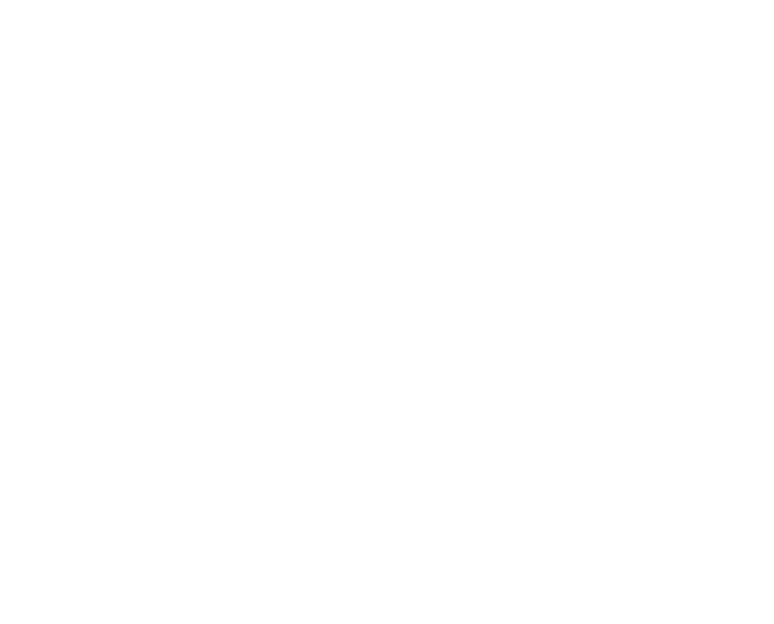
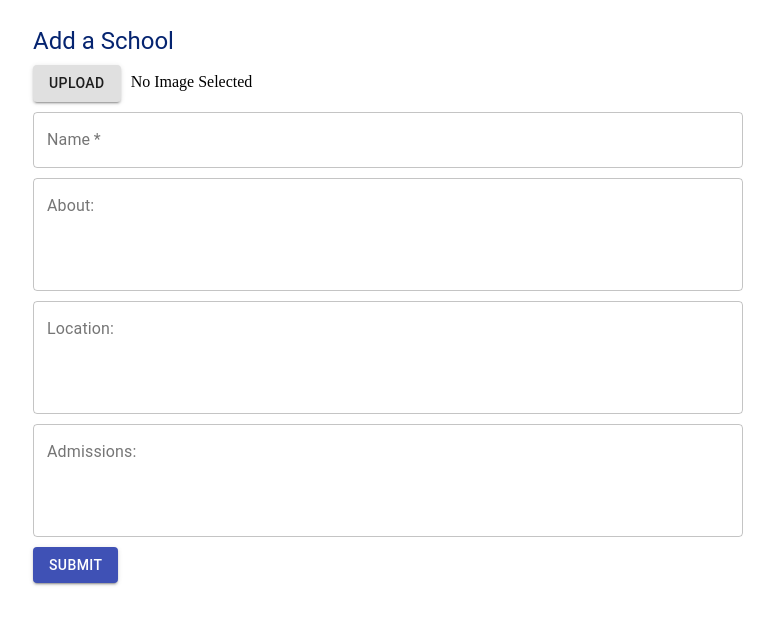
Before and after one commit to McHippy3/project-pokdo, a React (Create React App) app in the folder project-pokdo-frontend/: page /create in a window 1280 px wide. Shown: the top 624 px of the page, without its empty margins (252-1026 px from the left). Built offline with nearby package versions, Linux system fonts and the light colour scheme.

Commit message:
completed create page

```diff
--- a/project-pokdo-frontend/package.json
+++ b/project-pokdo-frontend/package.json
@@ -4,6 +4,7 @@
   "private": true,
   "dependencies": {
     "@material-ui/core": "^4.11.4",
+    "@material-ui/icons": "^4.11.2",
     "@testing-library/jest-dom": "^5.12.0",
     "@testing-library/react": "^11.2.7",
     "@testing-library/user-event": "^12.8.3",
--- a/project-pokdo-frontend/src/App.css
+++ b/project-pokdo-frontend/src/App.css
@@ -0,0 +1,4 @@
+* {
+    margin: 0;
+    padding: 0;
+}
--- a/project-pokdo-frontend/src/App.js
+++ b/project-pokdo-frontend/src/App.js
@@ -5,12 +5,14 @@
 import HomePage from "./components/HomePage";
 
 import "./App.css";
+import CreatePage from "./components/CreatePage";
 
 function App() {
   return (
     <Router>
       <Switch>
         <Route exact path="/" render={() => <HomePage />} />
+        <Route exact path="/create"  render={() => <CreatePage />} />
       </Switch>
     </Router>
   );
--- /dev/null
+++ b/project-pokdo-frontend/src/components/CreatePage.js
@@ -0,0 +1,171 @@
+import React, { useState, useRef } from "react";
+import { useHistory } from "react-router-dom";
+import { Button, TextField, Typography } from "@material-ui/core";
+
+import { makeStyles } from "@material-ui/core";
+
+const useStyles = makeStyles(() => ({
+  centeredHorizontal: {
+    margin: "auto",
+    minWidth: "710px",
+    maxWidth: "710px",
+    paddingTop: "25px",
+  },
+  textField: {
+    width: "100%",
+    marginBottom: "10px",
+  },
+  textBox: {
+    width: "100%",
+    marginBottom: "10px",
+  },
+  imageUploader: {
+    marginBottom: "10px",
+  },
+}));
+
+const apiURL = "http://localhost:8000/api";
+
+export default function CreatePage(props) {
+  const classes = useStyles();
+  const [values, setValues] = useState({
+    name: "",
+    about: "",
+    location: "",
+    admissions: "",
+    image: null,
+  });
+  const [imageName, setImageName] = useState("No Image Selected");
+  const [error, setError] = useState(false);
+  const history = useHistory();
+
+  const handleImage = (event) => {
+    let fileExtension = event.target.value.split('.').pop();
+    if (!["gif", "jpeg", "jpg", "png"].includes(fileExtension)) {
+      return;
+    }
+    setImageName(event.target.value.replace(/^.*[\\\/]/, ""));
+    let newValues = values;
+    newValues.image = event.target.files[0];
+    setValues(newValues);
+  };
+
+  const handleName = (event) => {
+    let newValues = values;
+    newValues.name = event.target.value;
+    setValues(newValues);
+  };
+
+  const handleAbout = (event) => {
+    let newValues = values;
+    newValues.about = event.target.value;
+    setValues(newValues);
+  };
+
+  const handleLocation = (event) => {
+    let newValues = values;
+    newValues.location = event.target.value;
+    setValues(newValues);
+  };
+
+  const handleAdmissions = (event) => {
+    let newValues = values;
+    newValues.admissions = event.target.value;
+    setValues(newValues);
+  };
+
+  const handleSubmit = () => {
+    if (values.name === "") {
+      setError(true);
+      return;
+    }
+    const data = new FormData();
+    data.append("school_name", values.name);
+    data.append("about", values.about);
+    data.append("location", values.location);
+    data.append("admissions", values.admissions);
+    data.append("image", values.image);
+
+    fetch(apiURL + "/listing/", {
+      method: "POST",
+      body: data,
+    }).then(() => {
+      history.push("/");
+    });
+  };
+
+  return (
+    <div className={classes.centeredHorizontal}>
+      <Typography gutterBottom style={{ color: "#052470" }} variant="h5">
+        Add a School
+      </Typography>
+      <input
+        style={{ display: "none" }}
+        id="contained-button-file"
+        type="file"
+        onChange={handleImage}
+      />
+      <div className={classes.imageUploader}>
+        <label htmlFor="contained-button-file" style={{marginRight: "10px"}}>
+          <Button variant="contained" color="default" component="span">
+            Upload
+          </Button>
+        </label>
+        {imageName}
+      </div>
+      <TextField
+        error={error ? true : false}
+        label="Name"
+        name="name"
+        className={classes.textField}
+        variant="outlined"
+        onChange={handleName}
+        fullWidth={true}
+        required={true}
+        helperText={error ? "This field is required" : ""}
+      />
+      <TextField
+        id="outlined-multiline-static"
+        label="About:"
+        name="about"
+        multiline
+        className={classes.textBox}
+        rows={4}
+        variant="outlined"
+        onChange={handleAbout}
+        fullWidth={true}
+      />
+      <TextField
+        id="outlined-multiline-static"
+        label="Location:"
+        name="location"
+        className={classes.textBox}
+        multiline
+        rows={4}
+        variant="outlined"
+        onChange={handleLocation}
+        fullWidth={true}
+      />
+      <TextField
+        id="outlined-multiline-static"
+        label="Admissions:"
+        name="admissions"
+        className={classes.textBox}
+        multiline
+        rows={4}
+        variant="outlined"
+        onChange={handleAdmissions}
+        fullWidth={true}
+      />
+      <Button
+        type="submit"
+        variant="contained"
+        color="primary"
+        className={classes.button}
+        onClick={handleSubmit}
+      >
+        Submit
+      </Button>
+    </div>
+  );
+}
--- /dev/null
+++ b/project-pokdo-frontend/src/components/HeaderBar.js
@@ -0,0 +1,35 @@
+import React from "react";
+
+import { makeStyles } from "@material-ui/core";
+import AppBar from "@material-ui/core/AppBar";
+import ToolBar from "@material-ui/core/Toolbar";
+
+import logo from "../images/headerlogo.png";
+
+const useStyles = makeStyles(() => ({
+  root: {
+    flexGrow: 1,
+  },
+  headerImage: {
+    maxHeight: "200px",
+    marginLeft: "auto",
+    marginRight: "auto",
+  },
+  appBar: {
+    backgroundColor: "#fff",
+  },
+}));
+
+export default function HeaderBar(props) {
+  const classes = useStyles();
+
+  return (
+    <div className={classes.root}>
+      <AppBar position="static" className={classes.appBar}>
+        <ToolBar>
+          <img src={logo} className={classes.headerImage} alt="logo" />
+        </ToolBar>
+      </AppBar>
+    </div>
+  );
+}
--- a/project-pokdo-frontend/src/components/HomePage.js
+++ b/project-pokdo-frontend/src/components/HomePage.js
@@ -6,6 +6,8 @@
 import Button from "@material-ui/core/Button";
 import Typography from "@material-ui/core/Typography";
 import Grid from "@material-ui/core/Grid";
+
+import HeaderBar from "./HeaderBar";
 
 const useStyles = makeStyles((theme) => ({
   loader: {
@@ -21,12 +23,25 @@
   },
   centeredHorizontal: {
     margin: "auto",
-    width: "80%",
+    minWidth: "710px",
+    maxWidth: "710px",
   },
   squareImage: {
     objectFit: "cover",
-    width: "100px",
-    height: "100px"
+    width: "210px",
+    height: "210px",
+  },
+  rightAlignButton: {
+    display: "flex",
+    justifyContent: "flex-end",
+    marginTop: "10px",
+  },
+  admissionsText: {
+    marginTop: "80px",
+    backgroundColor: "rgb(45, 191, 18)",
+    borderRadius: "15px",
+    color: "#fff",
+    fontWeight: 6
   }
 }));
 
@@ -49,6 +64,7 @@
         let newList = [];
         data.forEach(function (entry) {
           newList.push({
+            id: entry.id,
             schoolName: entry.school_name,
             about: entry.about,
             location: entry.location,
@@ -64,38 +80,63 @@
   return loading ? (
     <CircularProgress className={classes.loader} />
   ) : (
+    <>
+    <HeaderBar />
     <div className={classes.centeredHorizontal}>
       {listings.map((entry) => (
-        <Card className={classes.shopCard}>
+        <Card className={classes.shopCard} key={entry.id}>
           <Grid container direction="row" spacing={4}>
-            <Grid item xs={3}>
+            <Grid item xs={4}>
               <img
-                src={entry.image ? entry.image : "https://upload.wikimedia.org/wikipedia/commons/thumb/a/ac/No_image_available.svg/600px-No_image_available.svg.png"}
+                src={
+                  entry.image
+                    ? entry.image
+                    : "https://upload.wikimedia.org/wikipedia/commons/thumb/a/ac/No_image_available.svg/600px-No_image_available.svg.png"
+                }
                 alt=""
                 className={classes.squareImage}
               />
             </Grid>
-            <Grid item xs={7}>
+            <Grid item xs={5}>
               <div>
-                <Typography gutterBottom variant="subtitle1">
-                  {}
+                <Typography
+                  gutterBottom
+                  style={{ color: "#052470" }}
+                  variant="h5"
+                >
+                  {entry.schoolName}
+                </Typography>
+                <Typography variant="body2" color="textSecondary">
+                  {entry.location}
                 </Typography>
                 <Typography variant="body2" gutterBottom>
-
-                </Typography>
-                <Typography variant="body2" color="textSecondary">
-                  Owned: {1}
+                  {entry.about}
                 </Typography>
               </div>
             </Grid>
-            <Grid item xs={2}>
-              <Button variant="contained" color="primary" onClick={() => {}}>
-                Buy
-              </Button>
+            <Grid item xs={3} justify="flex-end">
+              <div className={classes.rightAlignButton}>
+                <Button variant="contained" color="primary" onClick={() => {}}>
+                  View Details
+                </Button>
+              </div>
+              <div className={classes.rightAlignButton}>
+                <Button
+                  variant="contained"
+                  color="secondary"
+                  onClick={() => {}}
+                >
+                  Edit
+                </Button>
+              </div>
+                <Typography variant="body2" align="center" className={classes.admissionsText} gutterBottom>
+                  {entry.admissions}
+                </Typography>
             </Grid>
           </Grid>
         </Card>
       ))}
     </div>
+    </>
   );
 }
```
Also changed, not shown: project-pokdo-frontend/src/images/headerlogo.png (renamed from project-pokdo-frontend/src/images/redesign-logo.32452818.png), 1 other file (tests, documents, lock files or other folders).
